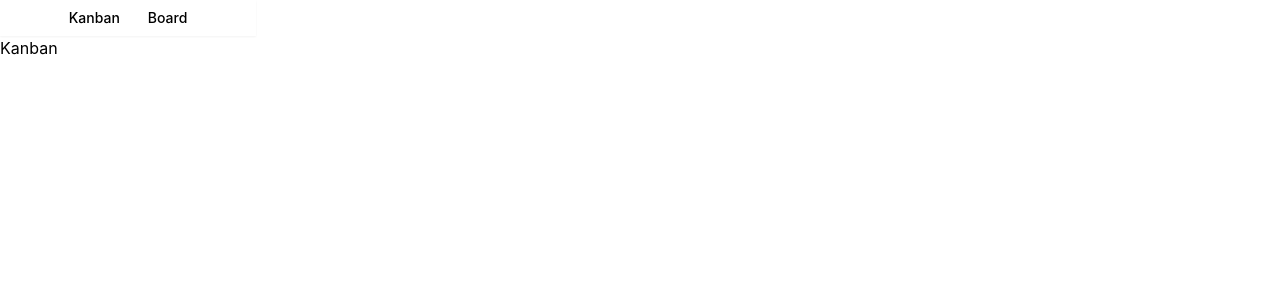
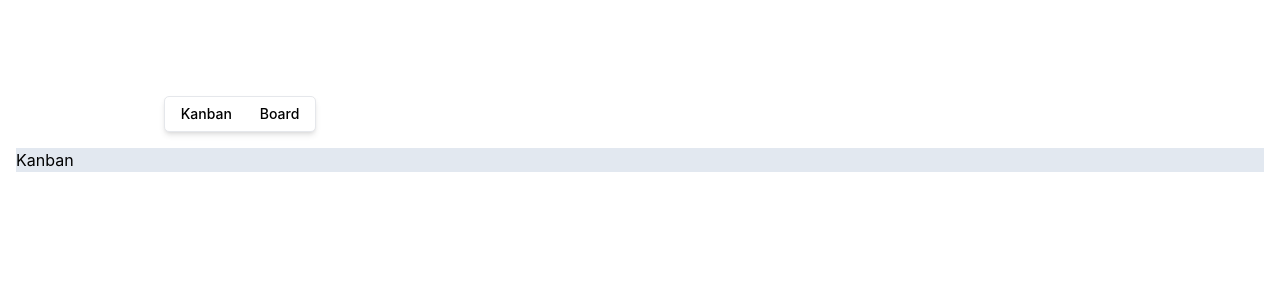
Before and after one commit to Jaxeetoo/wadoo-project, a React (Vite) app: page /overview in a window 1280 px wide. Shown: the top 300 px of the page. Built offline with nearby package versions, Linux system fonts and the light colour scheme.

Commit message:
[feat] Tab Menu - Stylised the tab menu to be off-centered

```diff
--- a/src/components/Overview/Kanban.tsx
+++ b/src/components/Overview/Kanban.tsx
@@ -3,7 +3,7 @@ import React from "react"
 const Kanban = () => {
   //TODO make it so that
   return (
-    <div>
+    <div className="bg-slate-200 ">
       Kanban
     </div>
   )
--- a/src/components/Overview/TabMenu.tsx
+++ b/src/components/Overview/TabMenu.tsx
@@ -19,7 +19,8 @@ const TabMenu = ({onTabSelected}: TabMenuProps) => {
   ,[selectedTab])
 
   return (
-    <Menubar className="max-w-64 justify-center">
+    <div className="flex justify-center p-4 ml-[-50em] mt-20">
+      <Menubar className="max-w-fit self-center">
         <MenubarMenu>
           <MenubarTrigger onClick={() => setSelectedTab("Kanban")}>Kanban</MenubarTrigger>
         </MenubarMenu>
@@ -27,6 +28,7 @@ const TabMenu = ({onTabSelected}: TabMenuProps) => {
           <MenubarTrigger onClick={() => setSelectedTab("Board")}>Board</MenubarTrigger>
         </MenubarMenu>
       </Menubar>
+    </div>
   )
 }
 
--- a/src/components/Overview/WhiteBoard.tsx
+++ b/src/components/Overview/WhiteBoard.tsx
@@ -2,7 +2,9 @@ import React from "react"
 
 const WhiteBoard = () => {
   return (
-    <div>WhiteBoard</div>
+    <div className="bg-slate-500">
+      WhiteBoard
+    </div>
   )
 }
 
--- a/src/components/ui/menubar.tsx
+++ b/src/components/ui/menubar.tsx
@@ -25,7 +25,7 @@ const Menubar = React.forwardRef<
   <MenubarPrimitive.Root
     ref={ref}
     className={cn(
-      "flex h-9 items-center space-x-1 rounded-lg bg-white p-1 shadow-sm dark:bg-zinc-950",
+      "flex h-9 items-center space-x-1 rounded-[5px] bg-white border-[1px] p-1 shadow-md dark:bg-zinc-950",
       className
     )}
     {...props}
@@ -40,7 +40,7 @@ const MenubarTrigger = React.forwardRef<
   <MenubarPrimitive.Trigger
     ref={ref}
     className={cn(
-      "flex cursor-default select-none items-center rounded-sm px-3 py-1 text-sm font-medium outline-none focus:bg-zinc-100 focus:text-zinc-900 data-[state=open]:bg-zinc-100 data-[state=open]:text-zinc-900 dark:focus:bg-zinc-800 dark:focus:text-zinc-50 dark:data-[state=open]:bg-zinc-800 dark:data-[state=open]:text-zinc-50",
+      "flex cursor-default select-none items-center rounded-[3px] px-3 py-1 text-sm font-medium outline-none focus:bg-zinc-100 focus:text-zinc-900 data-[state=open]:bg-zinc-100 data-[state=open]:text-zinc-900 dark:focus:bg-zinc-800 dark:focus:text-zinc-50 dark:data-[state=open]:bg-zinc-800 dark:data-[state=open]:text-zinc-50",
       className
     )}
     {...props}
--- a/src/pages/Overview.tsx
+++ b/src/pages/Overview.tsx
@@ -12,7 +12,7 @@ const Overview = () => {
   }
 
   return (
-    <div>
+    <div className="relative m-4">
       <TabMenu
         onTabSelected={tabSelectedCallback}
       />
```
Lines whose indentation alone changed are shown as unchanged.
